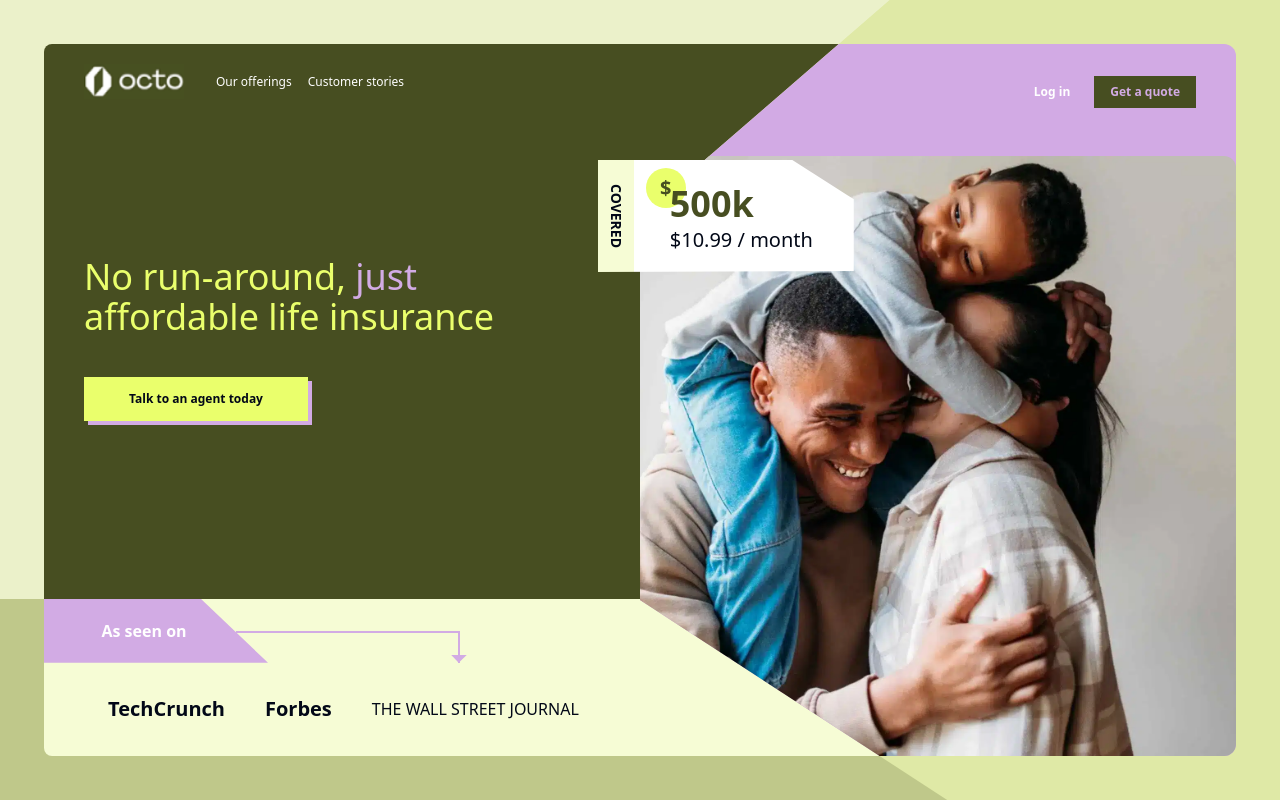
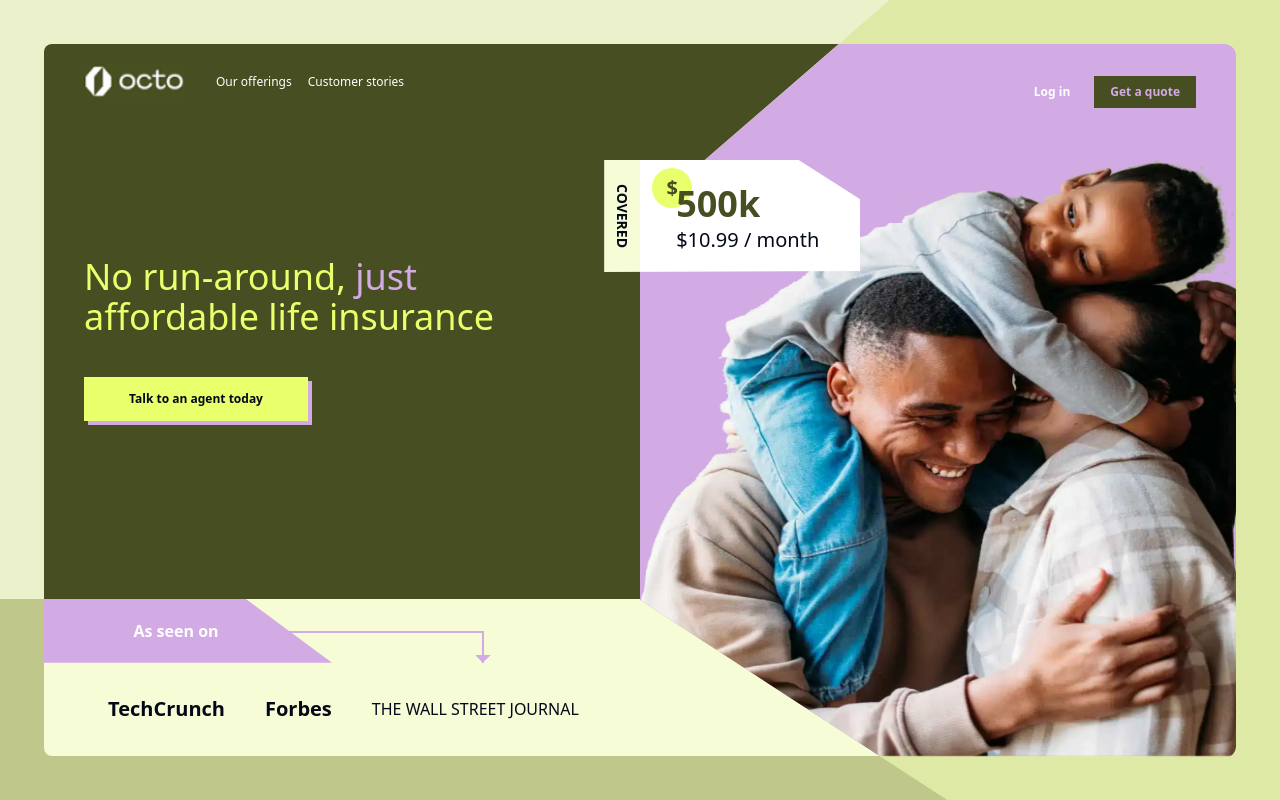
Before and after one commit to oleyva93/dribbble-clone-test, a React (Vite) app: page / in a window 1280 px wide. Built offline with nearby package versions, Linux system fonts and the light colour scheme.

Commit message:
Update footer and section styles

```diff
--- a/src/app/components/footer.tsx
+++ b/src/app/components/footer.tsx
@@ -3,10 +3,10 @@ const Footer = () => {
     <footer className="bg-[#bfc88a] pl-11 pb-11 pr-11">
       <div className="h-full bg-[#f6fcd5] rounded-b-lg grid">
         <section className="flex items-end h-fit">
-          <div className="h-16 w-full sm:w-56 bg-[#d2abe4] banner-info-figure flex items-center justify-center pr-6 text-white font-bold">
+          <div className="h-16 w-full sm:w-[18rem] bg-[#d2abe4] banner-info-figure flex items-center justify-center pr-6 text-white font-bold">
             As seen on
           </div>
-          <div className="hidden sm:block h-8 w-56 border-t-2 border-r-2 -ml-8 border-[#d2abe4] relative">
+          <div className="hidden sm:block h-8 w-52 border-t-2 border-r-2 -ml-14 border-[#d2abe4] relative">
             <div className="absolute -right-[9px] bottom-0 h-2 w-4 arrow-dow-figure bg-[#d2abe4]" />
           </div>
         </section>
--- a/src/app/components/left-section.tsx
+++ b/src/app/components/left-section.tsx
@@ -23,7 +23,7 @@ const LeftSection: React.FC = () => {
             {data?.home["header-cta"]}
           </button>
         </main>
-        <article className="hidden lg:flex sm:fixed lg:fixed z-30 w-[16rem] h-28 bg-white top-[20%] left-[46.7%] price-section-figure">
+        <article className="hidden lg:flex sm:fixed lg:fixed z-30 w-[16rem] h-28 bg-white top-[20%] left-[47.2%] price-section-figure">
           <div className="bg-[#f6fcd5] p-2 flex items-center">
             <span className="uppercase font-bold text-sm [writing-mode:vertical-rl]">
               Covered
--- a/src/app/components/right-section.tsx
+++ b/src/app/components/right-section.tsx
@@ -5,10 +5,10 @@ const RightSection: React.FC = () => {
     <section className="hidden lg:block sm:absolute lg:absolute right-0 h-full py-11 pr-11 w-1/2 bg-[#dfe9a6] main-section-figure">
       <div className="h-full bg-[#d2aae4] rounded-xl py-8">
         <SessionInfo />
-        <main className="pt-12 w-full h-full flex items-end">
+        <main className="pt-12 w-full h-full flex items-end mt-[2px]">
           <img
-            className="h-full object-cover rounded-xl"
-            src="right-image.webp"
+            className="h-full w-full rounded-xl"
+            src="right-section.png"
           ></img>
         </main>
       </div>
```
Also changed, not shown: public/right-image.webp (deleted), public/right-section.png (added).
